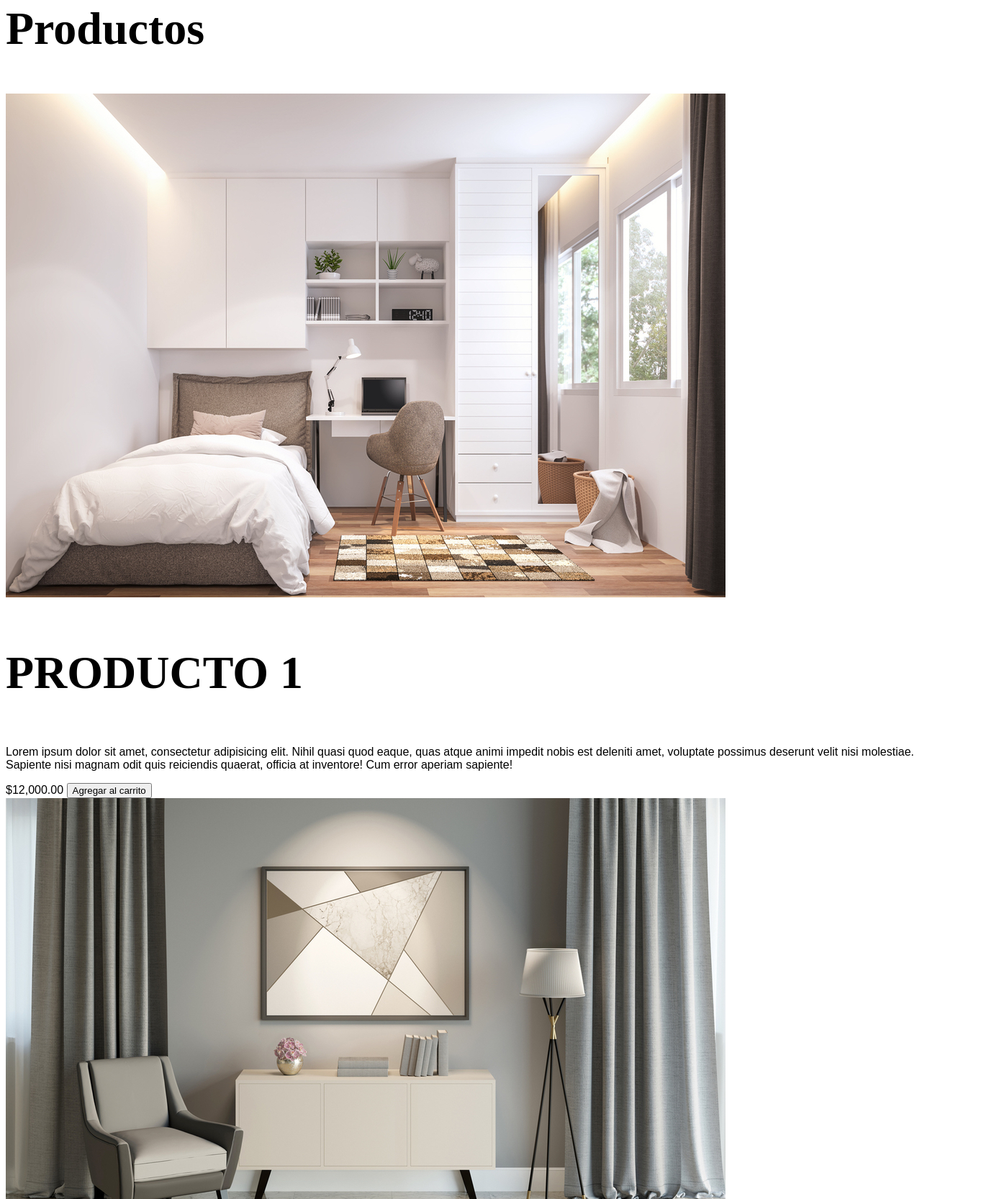
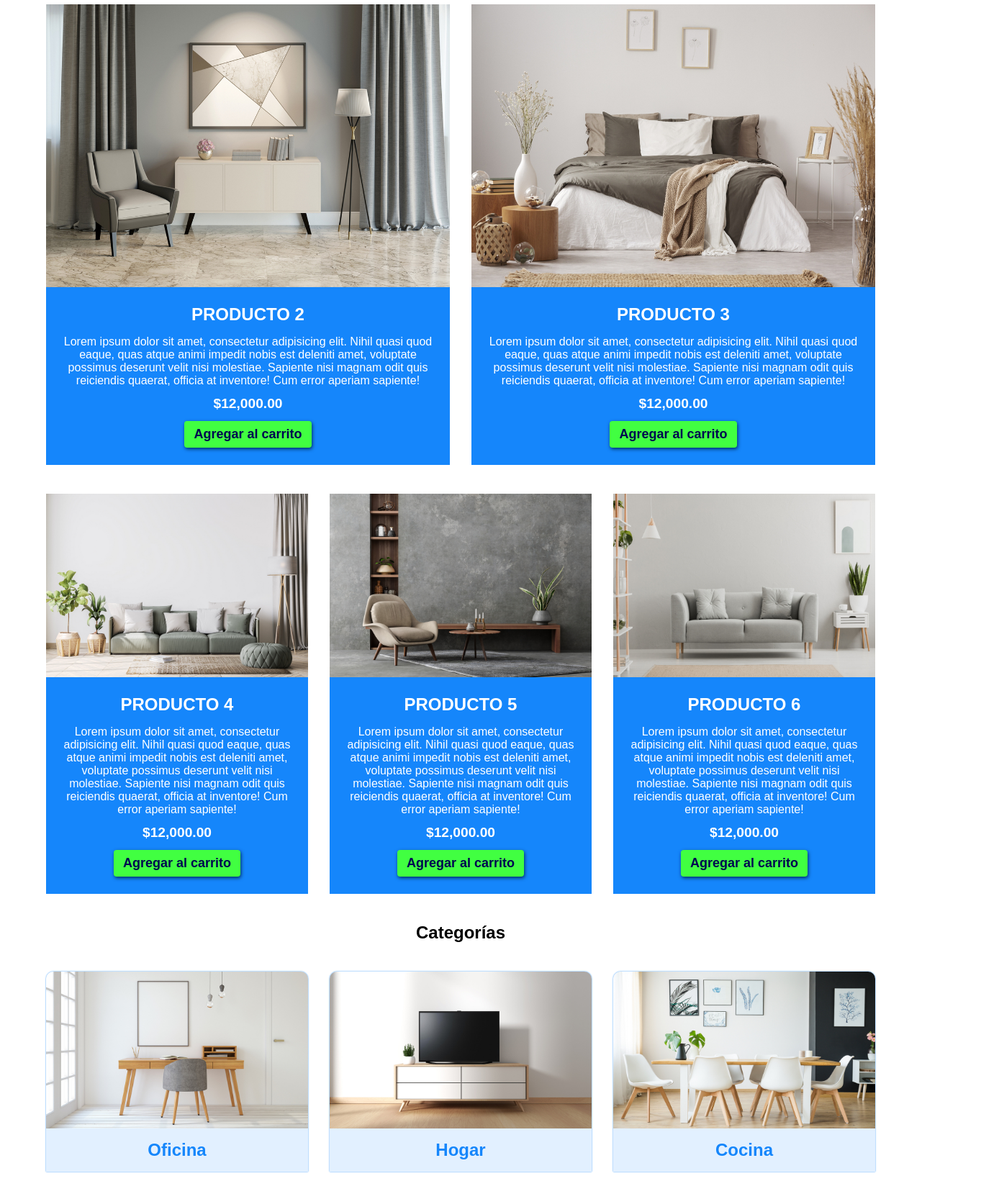
Before and after one commit to MrFlammer/Proyecto-Final-Front-Orlando, a plain HTML site: page index.html in a window 1280 px wide. Shown: the part 1134-2800 px from the top of the page at 72% size, 1363 px wide, since content can reach past the window. Drawn offline with Linux system fonts and the light colour scheme.

Commit message:
se crearon nuevamente los estilos css, ahora mejor estructurados y se diseño casi por completo toda la parte de estilos del proyecto. en el html se completaron campos que habian quedado vacios y se crearon las clases y id de los elementos mas importantes del documento

```diff
--- a/app.css
+++ b/app.css
@@ -1,21 +1,220 @@
-body {
-    font-family: 'Raleway', sans-serif;
-
+* {
+    margin: 0;
+    padding: 0;
+    box-sizing: border-box;
+    border: none;
+    font-family: "Raleway", sans-serif;
 }
 
-h1 span {
+img {
+    width: 100%;
+    display: block;
+}
+h1, h2, h3 {
+    font-family: "Playfair" sans-serif;
+}
+
+header h1 span {
     color: #037BC0;
 }
-h1, h2, h3 {
-    font-family: 'Playfair', serif;
-}
-h1 {
-    font-size: 5rem;
-}
-h2, h3 {
-    font-size: 4rem;
+
+header {
+    padding: 1.5rem 0;
 }
 
-.hero img {
-    image-resolution: 25rem;
+header h1,
+h2 {
+    text-align: center;
 }
+
+h3 {
+    font-size: 1.5rem;
+    margin-bottom: 15px;
+}
+
+nav#nav-main ul {
+    display: flex;
+    justify-content: space-evenly;
+}
+
+ul {
+    list-style: none;
+    padding: 0;
+}
+
+main {
+    padding: 2% 5% ;
+}
+
+section#seccion-1,
+section#seccion-2,
+section#seccion-3,
+section.categorias {
+    margin: 2.5rem 0;
+}
+
+span.precio {
+    display: block;
+    margin-top: 12px;
+    font-weight: 600;
+    font-size: 1.2rem;
+}
+
+button {
+    padding: 8px 13px;
+    box-shadow: 1px 2px 5px #002f60;
+    margin-top: 13px;
+    background: #41ff41;
+    border-radius: 4px;
+    color: #000650;
+    font-weight: 600;
+    font-size: large;
+}
+
+/***************** Productos *********************/
+
+/* SECCIÓN 1 */
+
+article#producto-1 {
+    display: flex;
+    align-items: center;
+    /*gap: 30px;*/
+    box-shadow: 2px 3px 6px 1px #00000061;
+}
+
+.columna-1 {
+    flex-basis: 60%;
+}
+.columna-2 {
+    flex-basis: 40%;
+}
+
+article,
+.columna-2 {
+    background: #1586fb;
+    color: white;
+    text-align: center;
+}
+
+.box-descripcion,
+.columna-2 {
+    padding: 1.5rem;
+}
+
+nav#nav-main {
+    background: #1586fb;
+    padding: 10px;
+    box-shadow: 0px 9px 4px 2px #000;
+}
+
+nav#nav-main a {
+    color: white;
+    text-decoration: none;
+}
+
+section#seccion-2 {
+    display: flex;
+    gap: 30px;
+}
+article#producto-2,
+article#producto-3 {
+    flex-basis: 50%;
+}
+
+section#seccion-3 {
+    display: flex;
+    gap: 30px;
+}
+article#producto-4,
+article#producto-5,
+article#producto-6 {
+    flex-basis: 33.33333%;
+}
+/***************** categorias *********************/
+section.categorias {
+    display: flex;
+    gap: 30px;
+}
+
+div.oficina,
+div.hogar,
+div.cocina {
+    flex-basis: 33.33333%;
+}
+
+section.categorias h2 {
+    margin-top: 1rem;
+    margin-bottom: 1rem;
+    color: #1586fb;
+    font-size: 1.5rem;
+}
+
+div.oficina, div.hogar, div.cocina {
+    flex-basis: 33.33333%;
+    box-shadow: 0 0 2px #1586fb;
+    padding: 0px;
+    border-radius: 10px 10px 0 0;
+    background: #1586fb1f;
+}
+div.oficina img, div.hogar img, div.cocina img {
+    border-radius: 10px 10px 0 0;
+}
+
+/***************** footer *********************/
+
+section#nav-footer {
+    display: flex;
+    gap: 30px;
+    margin-bottom: 2rem;
+    line-height: 1.7rem;
+}
+
+div#box-categorias,
+div#box-nosotros,
+div#box-soporte {
+    flex-basis: 33.33333%;
+}
+
+section#footer {
+    display: flex;
+    gap: 30px;
+    margin-bottom: 2rem;
+    line-height: 1.7rem;
+    padding-top: 1.5rem;
+}
+
+footer {
+    text-align: center;
+    background: #3f3f3f;
+    color: white;
+}
+
+footer a {
+    color: white;
+    text-decoration: none;
+}
+
+section#disclaimer {
+    background: #1e1e1e;
+    padding: 15px 1rem;
+}
+
+/***************** Hero *********************/
+
+.hero-image {
+    min-height: 50vh;
+    background-image: url(./Img/principal.jpg);
+    background-repeat: no-repeat;
+    color: #FFF;
+    background-position: center;
+    background-size: cover;
+}
+
+.hero-image div {
+    min-height: inherit;
+    display: flex;
+    justify-content: center;
+    align-items: center;
+    background-color: #0000009c;
+    text-align: center;
+}
--- a/index.html
+++ b/index.html
@@ -17,91 +17,95 @@
         <h1>Tienda de <span>Muebles</span></h1>
     </header>
 
-    <nav>
+    <nav id="nav-main">
+        <ul>
             <li><a href="">Inicio</a></li>
             <li><a href="">Nosotros</a></li>
             <li><a href="">Tienda</a></li>
             <li><a href="">Blog</a></li>
             <li><a href="">Galeria</a></li>
             <li><a href="">Contacto</a></li>
+        </ul>
     </nav>
 
-    <section class="hero">
-        <img src="./Img/principal.jpg" alt="">
-    </section>
+    <article class="hero-image">
+        <div>
+            <h1>Tienda en línea con Flexbox</h1>
+        </div>
+    </article>
 
     <main>
-        <h2>Productos</h2>
+        <h2> Nuestros productos</h2>
 
-        <section>
-            <article>
-                <div>
+        <section id="seccion-1">
+            <article id="producto-1">
+                <div class="columna-1">
                     <img src="./Img/producto1.jpg" alt="">
                 </div>
 
-                <div>
+                <div class="columna-2">
                     <h3>PRODUCTO 1</h3>
-                    <p>Lorem ipsum dolor sit amet, consectetur adipisicing elit. Nihil quasi quod eaque, quas atque animi impedit nobis est deleniti amet, voluptate possimus deserunt velit nisi molestiae. Sapiente nisi magnam odit quis reiciendis quaerat, officia at inventore! Cum error aperiam sapiente!</p>
-                    <span>$12,000.00</span>
+                    <p class="txt-descripcion">Lorem ipsum dolor sit amet, consectetur adipisicing elit. Nihil quasi quod eaque, quas atque animi impedit nobis est deleniti amet, voluptate possimus deserunt velit nisi molestiae. Sapiente nisi magnam odit quis reiciendis quaerat, officia at inventore! Cum error aperiam sapiente!</p>
+                    <span class="precio">$12,000.00</span>
                     <button>Agregar al carrito</button>
                 </div>
             </article>
         </section>
 
-        <section>
-            <article>
+        <section id="seccion-2">
+            <article id="producto-2">
                 <img src="./Img/producto2.jpg" alt="">
 
-                <div>
+                <div class=box-descripcion>
                     <h3>PRODUCTO 2</h3>
-                    <p>Lorem ipsum dolor sit amet, consectetur adipisicing elit. Nihil quasi quod eaque, quas atque animi impedit nobis est deleniti amet, voluptate possimus deserunt velit nisi molestiae. Sapiente nisi magnam odit quis reiciendis quaerat, officia at inventore! Cum error aperiam sapiente!</p>
-                    <span>$12,000.00</span>
+                    <p class="txt-descripcion">Lorem ipsum dolor sit amet, consectetur adipisicing elit. Nihil quasi quod eaque, quas atque animi impedit nobis est deleniti amet, voluptate possimus deserunt velit nisi molestiae. Sapiente nisi magnam odit quis reiciendis quaerat, officia at inventore! Cum error aperiam sapiente!</p>
+                    <span class="precio">$12,000.00</span>
                     <button>Agregar al carrito</button>
                 </div>
             </article>
 
-            <article>
+            <article id="producto-3">
                 <img src="./Img/producto3.jpg" alt="">
 
-                <div>
+                <div class=box-descripcion>
                     <h3>PRODUCTO 3</h3>
-                    <p>Lorem ipsum dolor sit amet, consectetur adipisicing elit. Nihil quasi quod eaque, quas atque animi impedit nobis est deleniti amet, voluptate possimus deserunt velit nisi molestiae. Sapiente nisi magnam odit quis reiciendis quaerat, officia at inventore! Cum error aperiam sapiente!</p>
-                    <span>$12,000.00</span>
+                    <p class="txt-descripcion">Lorem ipsum dolor sit amet, consectetur adipisicing elit. Nihil quasi quod eaque, quas atque animi impedit nobis est deleniti amet, voluptate possimus deserunt velit nisi molestiae. Sapiente nisi magnam odit quis reiciendis quaerat, officia at inventore! Cum error aperiam sapiente!</p>
+                    <span class="precio">$12,000.00</span>
                     <button>Agregar al carrito</button>
                 </div>
             </article>
         </section>
 
-        <section>
-            <article>
+        <section id="seccion-3">
+            <article id="producto-4">
                 <img src="./Img/producto4.jpg" alt="">
 
-                <div>
+                <div class=box-descripcion>
                     <h3>PRODUCTO 4</h3>
-                    <p>Lorem ipsum dolor sit amet, consectetur adipisicing elit. Nihil quasi quod eaque, quas atque animi impedit nobis est deleniti amet, voluptate possimus deserunt velit nisi molestiae. Sapiente nisi magnam odit quis reiciendis quaerat, officia at inventore! Cum error aperiam sapiente!</p>
-                    <span>$12,000.00</span>
+                    <p class="txt-descripcion">Lorem ipsum dolor sit amet, consectetur adipisicing elit. Nihil quasi quod eaque, quas atque animi impedit nobis est deleniti amet, voluptate possimus deserunt velit nisi molestiae. Sapiente nisi magnam odit quis reiciendis quaerat, officia at inventore! Cum error aperiam sapiente!</p>
+                    <span class="precio">$12,000.00</span>
                     <button>Agregar al carrito</button>
                 </div>
             </article>
 
-            <article>
+            <article id="producto-5">
                 <img src="./Img/producto5.jpg" alt="">
 
-                <div>
+                <div class=box-descripcion>
                     <h3>PRODUCTO 5</h3>
-                    <p>Lorem ipsum dolor sit amet, consectetur adipisicing elit. Nihil quasi quod eaque, quas atque animi impedit nobis est deleniti amet, voluptate possimus deserunt velit nisi molestiae. Sapiente nisi magnam odit quis reiciendis quaerat, officia at inventore! Cum error aperiam sapiente!</p>
-                    <span>$12,000.00</span>
+                    <p class="txt-descripcion">Lorem ipsum dolor sit amet, consectetur adipisicing elit. Nihil quasi quod eaque, quas atque animi impedit nobis est deleniti amet, voluptate possimus deserunt velit nisi molestiae. Sapiente nisi magnam odit quis reiciendis quaerat, officia at inventore! Cum error aperiam sapiente!</p>
+                    <span class="precio">$12,000.00</span>
                     <button>Agregar al carrito</button>
                 </div>
             </article>
 
-            <article>
+            <article id="producto-6">
                 <img src="./Img/producto6.jpg" alt="">
 
-                <div>
+                <div class=box-descripcion>
                     <h3>PRODUCTO 6</h3>
-                    <p>Lorem ipsum dolor sit amet, consectetur adipisicing elit. Nihil quasi quod eaque, quas atque animi impedit nobis est deleniti amet, voluptate possimus deserunt velit nisi molestiae. Sapiente nisi magnam odit quis reiciendis quaerat, officia at inventore! Cum error aperiam sapiente!</p>
-                    <span>$12,000.00</span>
+                    <p class="txt-descripcion">Lorem ipsum dolor sit amet, consectetur adipisicing elit. Nihil quasi quod eaque, quas atque animi impedit nobis est deleniti amet, voluptate possimus deserunt velit nisi molestiae. Sapiente nisi magnam odit quis reiciendis quaerat, officia at inventore! Cum error aperiam sapiente!</p>
+                    <span class="precio">$12,000.00</span>
                     <button>Agregar al carrito</button>
                 </div>
             </article>
@@ -109,27 +113,27 @@
 
         <h2>Categorías</h2>
 
-        <section>
-            <div>
+        <section class="categorias">
+            <div class="oficina">
                 <img src="./Img/categoria1.jpg" alt="">
-                <h2>CATEGORÍA 1</h2>
+                <h2>Oficina</h2>
             </div>
 
-            <div>
+            <div class="hogar">
                 <img src="./Img/categoria2.jpg" alt="">
-                <h2>CATEGORÍA 2</h2>
+                <h2>Hogar</h2>
             </div>
 
-            <div>
+            <div class="cocina">
                 <img src="./Img/categoria3.jpg" alt="">
-                <h2>CATEGORÍA 3</h2>
+                <h2>Cocina</h2>
             </div>
         </section>
     </main>
 
     <footer>
-        <section>
-            <div>
+        <section id="nav-footer">
+            <div id="box-categorias">
                 <h3>Categorías</h3>
 
                 <nav>
@@ -143,7 +147,7 @@
                 </nav>
             </div>
 
-            <div>
+            <div id="box-nosotros">
                 <h3>Sobre nosotros</h3>
 
                 <nav>
@@ -157,7 +161,7 @@
                 </nav>
             </div>
 
-            <div>
+            <div id="box-soporte">
                 <h3>Soporte</h3>
 
                 <nav>
@@ -170,8 +174,8 @@
             </div>
         </section>
 
-        <section>
-            <h2></h2>
+        <section id="disclaimer">
+            <p>Todos los derechos reservados.Tienda de Muebles<p>
         </section>
     </footer>
 </body>
```
Lines whose indentation alone changed are shown as unchanged.
